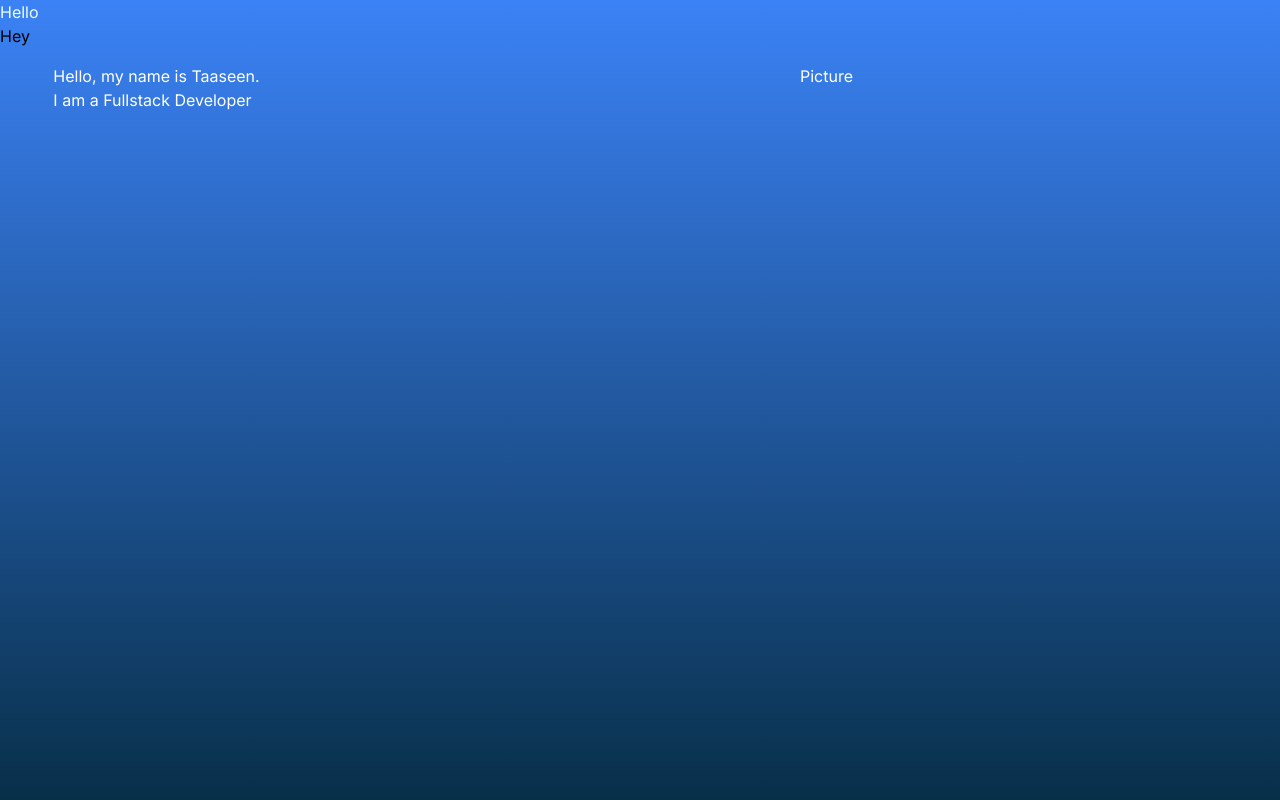
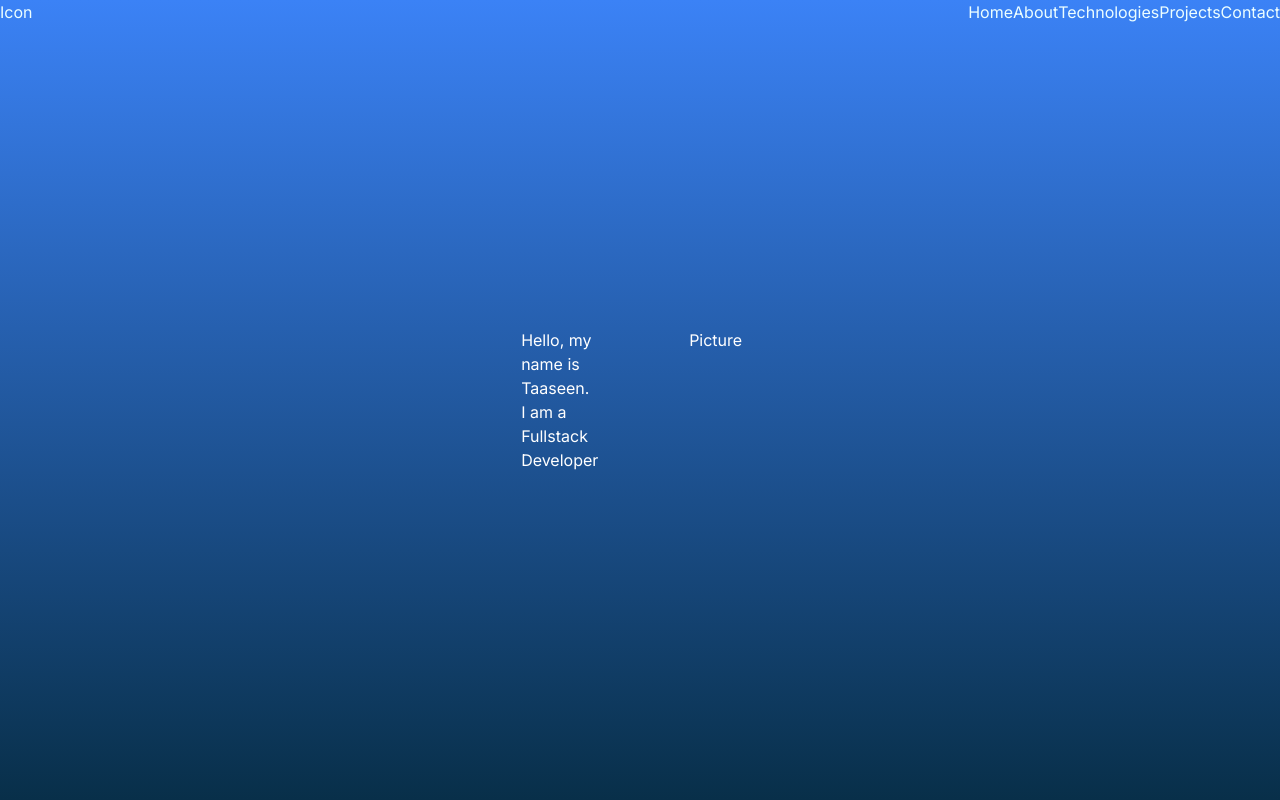
Before and after one commit to ZeNoobi/taaseen-portfolio-react, a Next.js app: page / in a window 1280 px wide. Shown: the top 800 px of the page. Built offline with nearby package versions, Linux system fonts and the light colour scheme.

Commit message:
Pre-Change

```diff
--- a/app/components/Navigation.tsx
+++ b/app/components/Navigation.tsx
@@ -1,8 +1,16 @@
 const NavBar = () => {
   return (
     <div className='w-full bg-transparent fixed'>
-      <div className='text-cyan-50'>Hello</div>
-      <div>Hey</div>
+      <div className='text-cyan-50 flex justify-between'>
+        <p>Icon</p>
+        <ul className='flex'>
+          <li>Home</li>
+          <li>About</li>
+          <li>Technologies</li>
+          <li>Projects</li>
+          <li>Contact</li>
+        </ul>
+      </div>
     </div>
   );
 };
--- a/app/sections/Introduction.tsx
+++ b/app/sections/Introduction.tsx
@@ -2,9 +2,10 @@
   return (
     <div className='h-full w-full bg-gradient-to-b from-blue-500 to-sky-950 text-white'>
       {/*<section className='flex items-center justify-between'></section>*/}
+      <div className='w-full flex justify-center items-center h-screen'>
         <div className='h-16'></div>
         <div className='flex justify-center'>
-        <div className='w-1/3'>
+          <div className='w-1/3 flex justify-center'>
             <div>
               <h3>
                 <span>Hello</span>, my name is <span>Taaseen</span>.
@@ -15,7 +16,8 @@
             </div>
           </div>
           <div className='w-1/4'></div>
-        <div className='w-1/3'>Picture</div>
+          <div className='w-1/3 flex justify-center'>Picture</div>
+        </div>
       </div>
     </div>
   );
```
Lines whose indentation alone changed are shown as unchanged.
